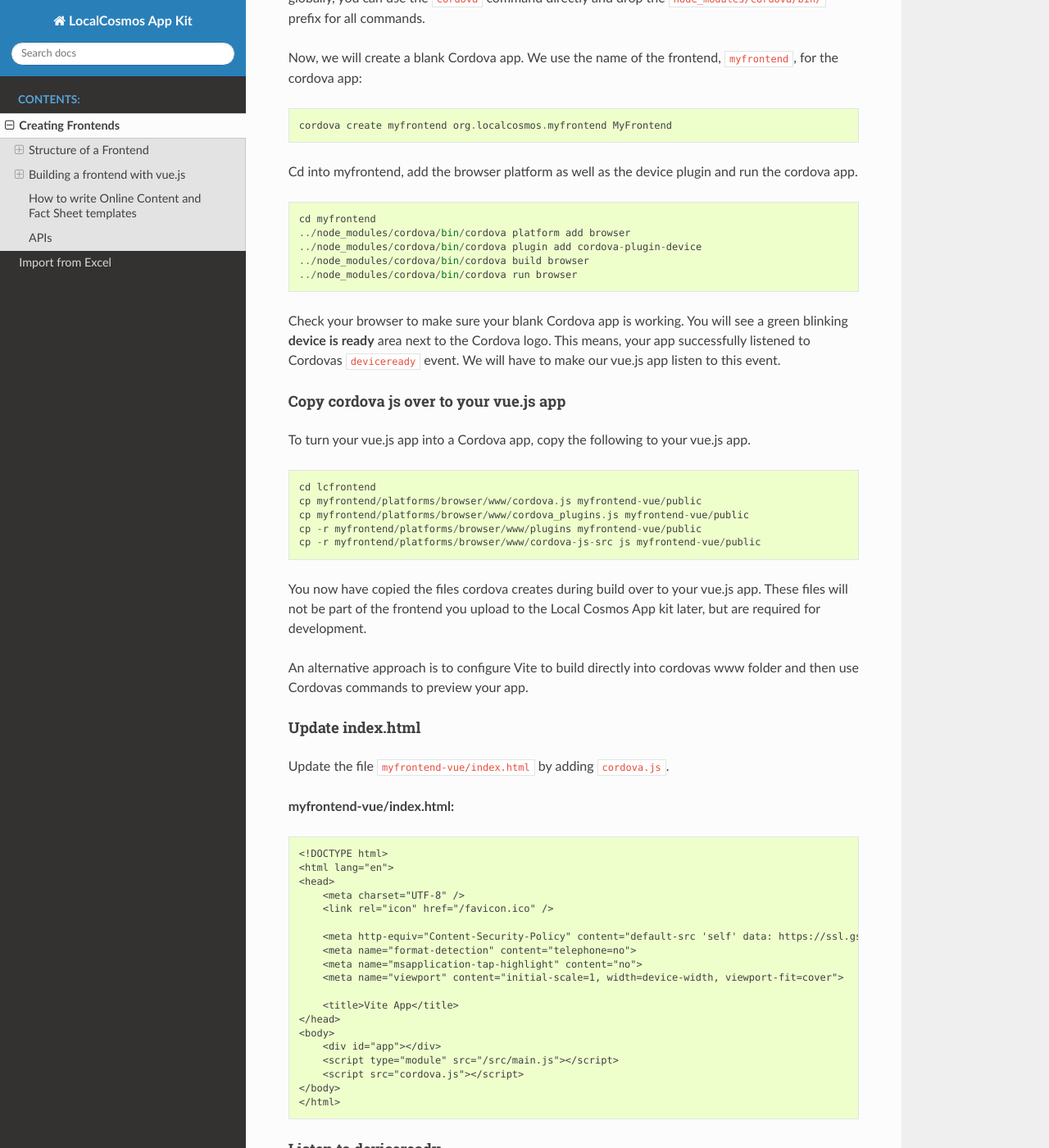
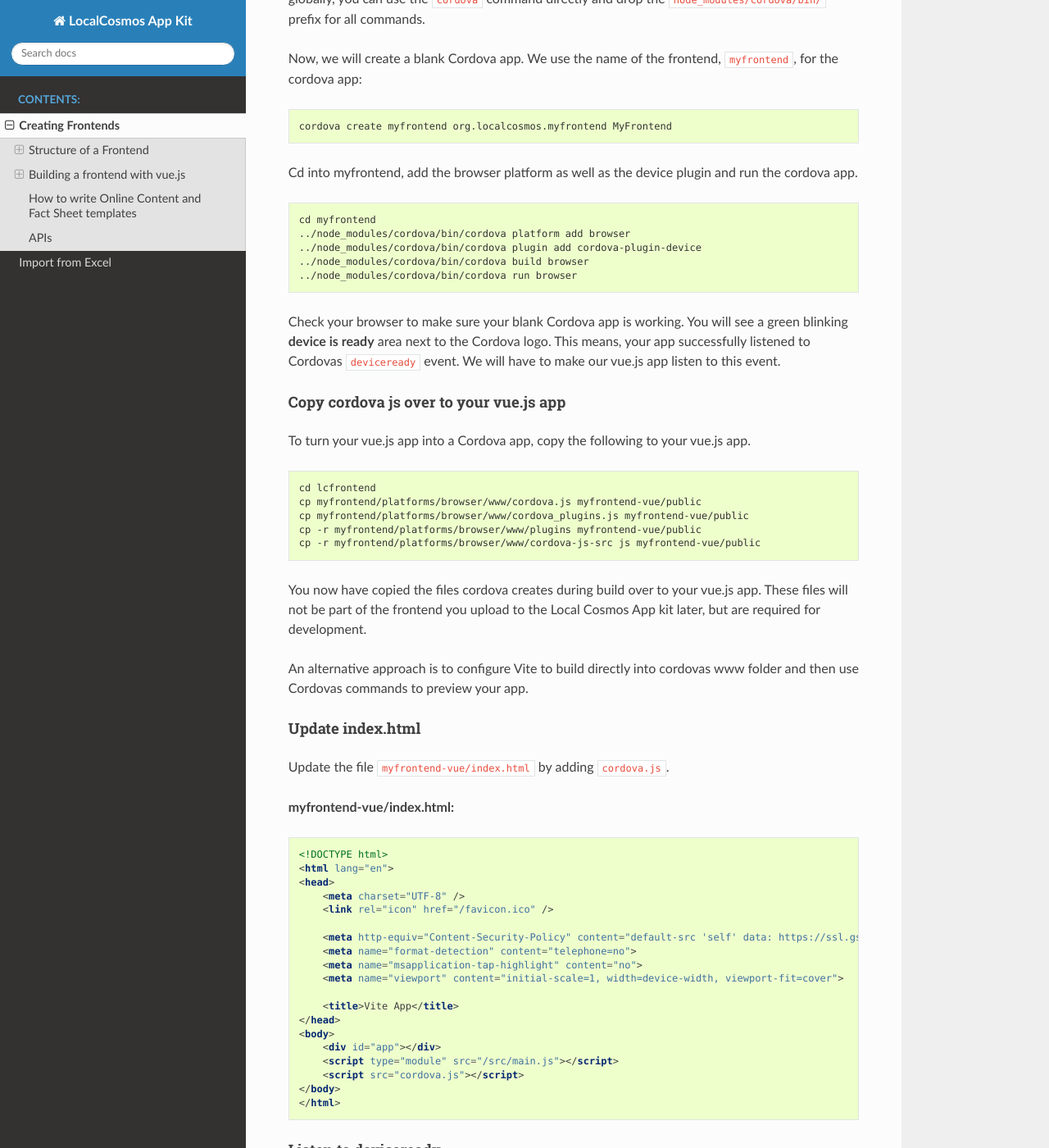
Before and after one commit to SiSol-Systems/localcosmos-app-kit-docs, a Sphinx documentation site: the page built from docs/frontends.rst, in a window 1280 px wide and 1400 px high, scrolled down 5634 px. Shown: the whole window at 82% size. Built offline with Sphinx 7.4.7 and the Read the Docs theme 2.0.0, drawn with Linux system fonts in a browser that asks for light colours; some of the changed text lies outside the part shown.

Commit message:
add codeblock language identifiers

```diff
--- a/docs/frontends.rst
+++ b/docs/frontends.rst
@@ -32,7 +32,7 @@
 
 localcosmos folder
 ------------------
-The localcosmos folder is the folder where the Local Cosmos App Kit will put all generated contents in.
+The :code:`localcosmos` folder is the folder where the Local Cosmos App Kit will put all generated contents in.
 Do not put anything into this folder by yourself, unless you are developing using test content.
 During the build phase of your App on Local Cosmos, this folder will be deleted, recreated andu auto-populated
 
@@ -85,7 +85,7 @@
 
 **Example settings.json file**
 
-.. code-block::
+.. code-block:: javascript
 
     {
         "frontend" : "FRONTEND_NAME",
@@ -241,14 +241,14 @@
 -----------------------
 First we will create a folder which contains both the vue.js app and the apache cordova app.
 
-.. code-block::
+.. code-block:: console
 
     mkdir lcfrontend
     cd lcfrontend
 
 We will first create the vue.js app. Later, we will build it, and then move the build output to apache cordova.
 
-.. code-block::
+.. code-block:: console
 
     npm init vue@latest
 
@@ -258,7 +258,7 @@
 
 Next, run the following commands.
 
-.. code-block::
+.. code-block:: console
 
     cd myfrontend-vue
     npm install
@@ -275,14 +275,14 @@
 
 First, install apache Cordova inside your :code:`lcfrontend` folder, not inside your :code:`myfrontend-vue` folder.
 
-.. code-block::
+.. code-block:: console
 
     cd lcfrontend
     npm install cordova
 
-of install cordova globally using
+or install cordova globally using
 
-.. code-block::
+.. code-block:: console
 
     npm install -g cordova
 
@@ -291,13 +291,13 @@
 
 Now, we will create a blank Cordova app. We use the name of the frontend, :code:`myfrontend`, for the cordova app:
 
-.. code-block::
+.. code-block:: console
 
     cordova create myfrontend org.localcosmos.myfrontend MyFrontend
 
 Cd into myfrontend, add the browser platform as well as the device plugin and run the cordova app.
 
-.. code-block::
+.. code-block:: console
 
     cd myfrontend
     ../node_modules/cordova/bin/cordova platform add browser
@@ -313,7 +313,7 @@
 ^^^^^^^^^^^^^^^^^^^^^^^^^^^^^^^^^^^^^^^
 To turn your vue.js app into a Cordova app, copy the following to your vue.js app.
 
-.. code-block ::
+.. code-block:: console
 
     cd lcfrontend
     cp myfrontend/platforms/browser/www/cordova.js myfrontend-vue/public
@@ -332,7 +332,7 @@
 
 **myfrontend-vue/index.html:**
 
-.. code-block::
+.. code-block:: html
 
     <!DOCTYPE html>
     <html lang="en">
@@ -363,7 +363,7 @@
 
 **myfrontend-vue/src/main.js:**
 
-.. code-block::
+.. code-block:: javascript
 
     import { createApp } from 'vue'
     import App from './App.vue'
@@ -386,13 +386,13 @@
 
 To test if everythin worked, start your vite development server with
 
-.. code-block::
+.. code-block:: console
 
     npm run dev
 
 The vue.js default app should load, and you should find the following in the console output:
 
-.. code-block::
+.. code-block:: console
 
     Running cordova-browser@6.0.0
 
@@ -405,7 +405,7 @@
 
 First, we will creat eall necessary folders:
 
-.. code-block::
+.. code-block:: console
 
     cd lcfrontend/myfrontend-vue
     cd public
@@ -418,7 +418,7 @@
 
 Next, create the file :code:`settings.json` in :code:`myfrontend-vue/public`` and put the following into it.
 
-.. code-block::
+.. code-block:: javascript
 
     {
         "frontend" : "MyFrontend",
@@ -438,7 +438,7 @@
 -----------------------------------
 First, we move cordovas default www folder to not lose it when vite builds.
 
-.. code-block::
+.. code-block:: console
 
     cd lcfrontend/myfrontend
     mv www www_default
@@ -448,7 +448,7 @@
 
 Open `vite.config.js` and add the following to your config:
 
-.. code-block::
+.. code-block:: javascript
 
     build : {
         outDir : '../myfrontend/www'
```
